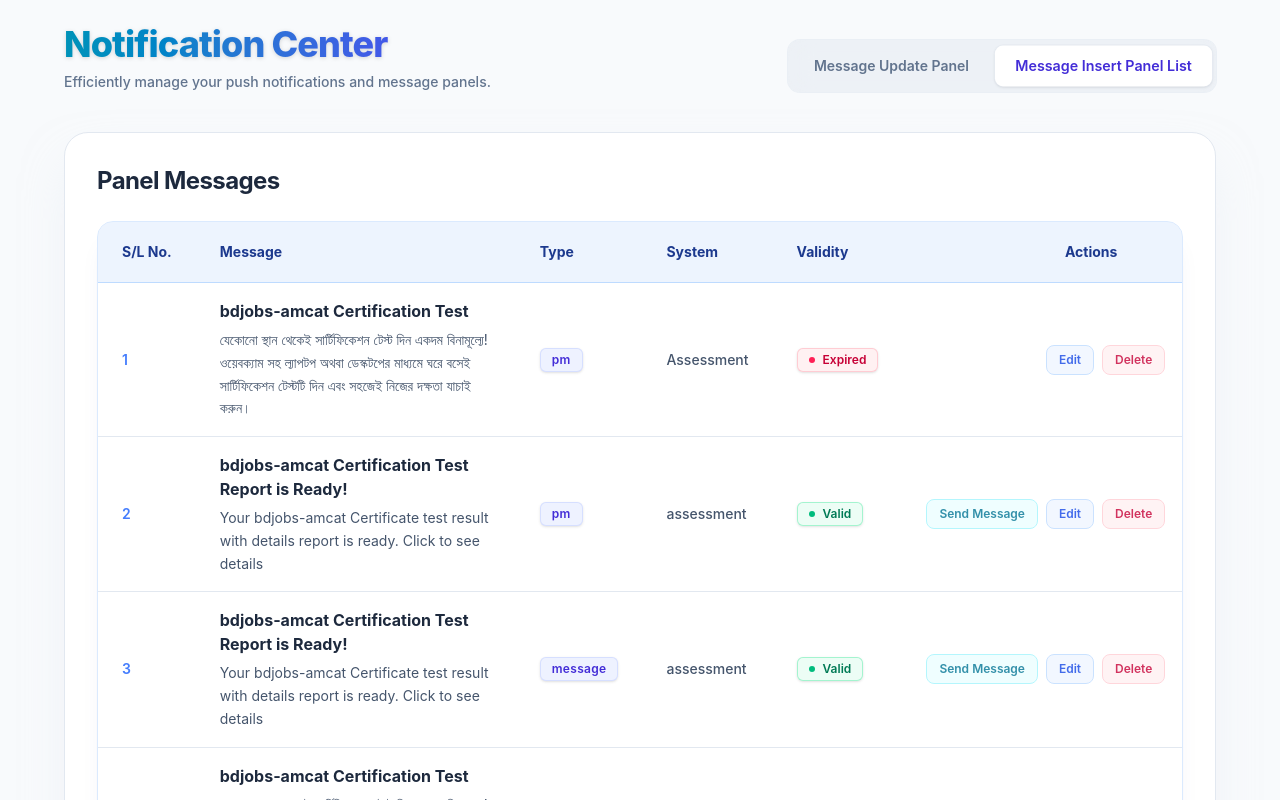
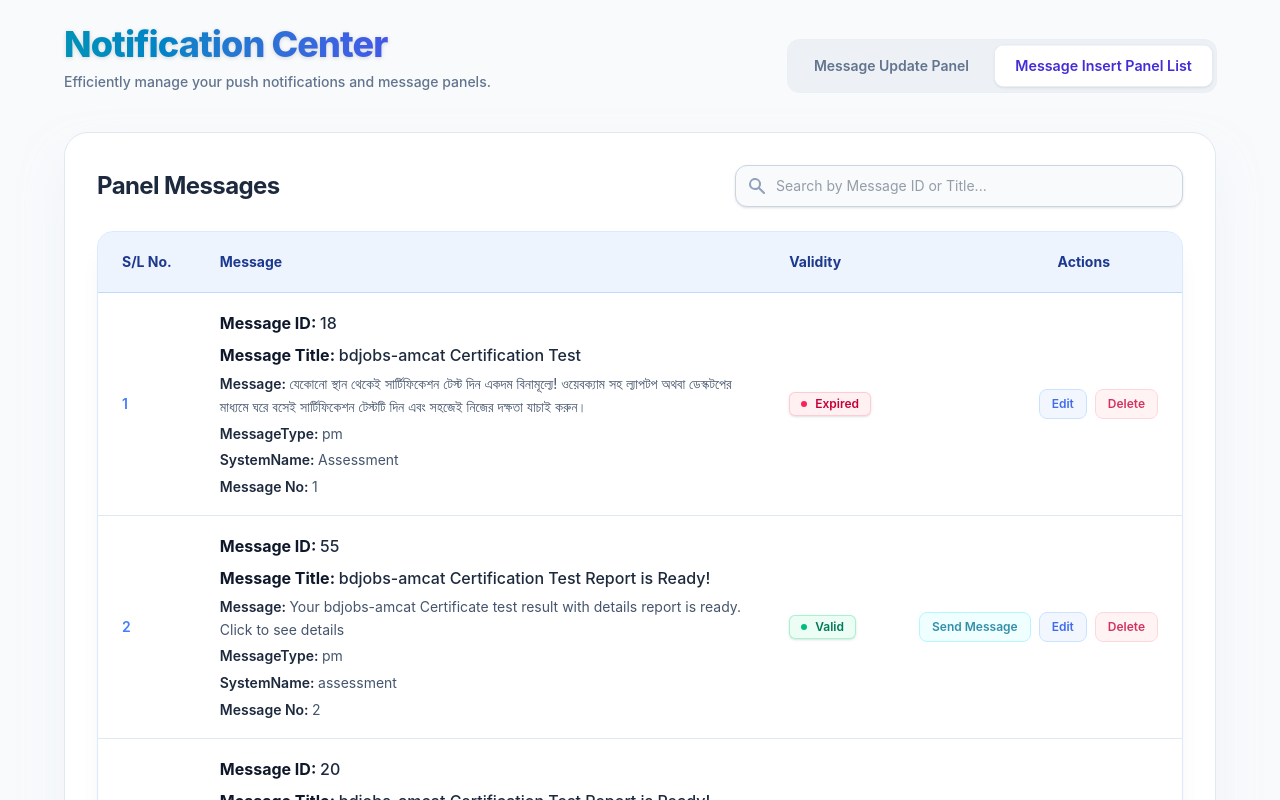
Before and after one commit to IrinOrchi/PushNotification, an Angular app in the folder push-notification/: page /PushNotifications in a window 1280 px wide. Shown: the top 800 px of the page. Built offline with nearby package versions, Linux system fonts and the light colour scheme.

Commit message:
search bar

```diff
--- a/push-notification/src/app/pages/push-notifications/push-notifications.component.html
+++ b/push-notification/src/app/pages/push-notifications/push-notifications.component.html
@@ -157,8 +157,31 @@
       <!-- Message Insert Panel List Tab -->
       @if (activeTab() === 'panel') {
         <div class="relative z-10 animate-in fade-in slide-in-from-bottom-4 duration-500 ease-out">
-          <div class="mb-6 flex items-center justify-between">
+          <div class="mb-6 flex flex-col gap-4 sm:flex-row sm:items-center sm:justify-between">
             <h2 class="text-2xl font-bold tracking-tight text-slate-800">Panel Messages</h2>
+
+            <!-- Search Filter -->
+            <div class="relative w-full sm:max-w-xs md:max-w-md">
+              <div class="pointer-events-none absolute inset-y-0 left-0 flex items-center pl-3">
+                <svg xmlns="http://www.w3.org/2000/svg" class="h-5 w-5 text-slate-400" viewBox="0 0 20 20" fill="currentColor">
+                  <path fill-rule="evenodd" d="M8 4a4 4 0 100 8 4 4 0 000-8zM2 8a6 6 0 1110.89 3.476l4.817 4.817a1 1 0 01-1.414 1.414l-4.816-4.816A6 6 0 012 8z" clip-rule="evenodd" />
+                </svg>
+              </div>
+              <input
+                type="text"
+                [value]="searchQuery()"
+                (input)="updateSearch($event)"
+                placeholder="Search by Message ID or Title..."
+                class="block w-full rounded-xl border border-slate-300 bg-slate-50 py-2.5 pl-10 pr-10 text-sm text-slate-700 shadow-sm transition-all focus:border-indigo-500 focus:bg-white focus:outline-none focus:ring-2 focus:ring-indigo-500/20"
+              >
+              @if (searchQuery()) {
+                <button type="button" (click)="searchQuery.set('')" class="absolute inset-y-0 right-0 flex items-center pr-3 text-slate-400 hover:text-slate-600 focus:outline-none">
+                  <svg xmlns="http://www.w3.org/2000/svg" class="h-5 w-5" viewBox="0 0 20 20" fill="currentColor">
+                    <path fill-rule="evenodd" d="M4.293 4.293a1 1 0 011.414 0L10 8.586l4.293-4.293a1 1 0 111.414 1.414L11.414 10l4.293 4.293a1 1 0 01-1.414 1.414L10 11.414l-4.293 4.293a1 1 0 01-1.414-1.414L8.586 10 4.293 5.707a1 1 0 010-1.414z" clip-rule="evenodd" />
+                  </svg>
+                </button>
+              }
+            </div>
           </div>
 
           <div class="overflow-hidden rounded-2xl border border-blue-100 bg-white shadow-xl shadow-blue-900/5 transition-all">
@@ -168,28 +191,25 @@
                   <tr>
                     <th scope="col" class="whitespace-nowrap px-6 py-5 font-bold">S/L No.</th>
                     <th scope="col" class="px-6 py-5 font-bold">Message</th>
-                    <th scope="col" class="px-6 py-5 font-bold">Type</th>
-                    <th scope="col" class="px-6 py-5 font-bold">System</th>
                     <th scope="col" class="px-6 py-5 font-bold">Validity</th>
                     <th scope="col" class="px-6 py-5 text-right font-bold pr-[4.5rem]">Actions</th>
                   </tr>
                 </thead>
                 <tbody class="divide-y divide-slate-200">
-                  @for (msg of messages(); track msg.messageID; let i = $index) {
+                  @for (msg of filteredMessages(); track msg.messageID; let i = $index) {
                     <tr class="group transition-colors duration-200 hover:bg-blue-50/50" [class.bg-white]="i % 2 === 0" [class.bg-slate-50/50]="i % 2 !== 0">
                       <td class="whitespace-nowrap px-6 py-4 font-semibold text-blue-600/80 group-hover:text-blue-700 transition-colors">{{ i + 1 }}</td>
                       <td class="px-6 py-4 min-w-[20rem] max-w-2xl">
-                        <div class="flex flex-col gap-1.5 whitespace-normal break-words">
-                          <span class="font-bold text-slate-800 transition-colors text-base">{{ msg.parsedDetails?.msgTitle }}</span>
-                          <span class="text-sm text-slate-600 leading-relaxed transition-colors">{{ msg.parsedDetails?.msg }}</span>
+                        <div class="flex flex-col gap-1 text-sm text-slate-600 leading-relaxed transition-colors whitespace-normal break-words">
+                          <div class="text-base font-medium text-slate-800 py-0.5"><span class="font-bold text-slate-900">Message ID: </span>{{ msg.messageID }}</div>
+                          <div class="text-base font-medium text-slate-800 py-0.5"><span class="font-bold text-slate-900">Message Title: </span>{{ msg.parsedDetails?.msgTitle }}</div>
+                          <div><span class="font-semibold text-slate-800">Message: </span>{{ msg.parsedDetails?.msg }}</div>
+                          <div><span class="font-semibold text-slate-800">MessageType: </span>{{ msg.messageType }}</div>
+                          <div><span class="font-semibold text-slate-800">SystemName: </span>{{ msg.systemName }}</div>
+                          <div><span class="font-semibold text-slate-800">Message No: </span>{{ i + 1 }}</div>
+
                         </div>
                       </td>
-                      <td class="whitespace-nowrap px-6 py-4">
-                        <span class="inline-flex rounded-md bg-indigo-50 px-3 py-1 text-xs font-semibold tracking-wide text-indigo-700 ring-1 ring-inset ring-indigo-200/60 shadow-sm transition-all group-hover:bg-indigo-100">
-                          {{ msg.messageType }}
-                        </span>
-                      </td>
-                      <td class="whitespace-nowrap px-6 py-4 font-medium text-slate-600 group-hover:text-slate-800 transition-colors">{{ msg.systemName }}</td>
                       <td class="whitespace-nowrap px-6 py-4">
                         @if (msg.valid === 1) {
                           <span class="inline-flex items-center gap-2 rounded-md bg-emerald-50 px-3 py-1 text-xs font-semibold text-emerald-700 ring-1 ring-inset ring-emerald-200 shadow-sm transition-all group-hover:bg-emerald-100">
@@ -221,7 +241,7 @@
                     </tr>
                   } @empty {
                     <tr>
-                      <td colspan="6" class="px-6 py-12 text-center">
+                      <td colspan="4" class="px-6 py-12 text-center">
                         <div class="flex flex-col items-center justify-center gap-3">
                           <svg xmlns="http://www.w3.org/2000/svg" class="h-10 w-10 text-slate-400" fill="none" viewBox="0 0 24 24" stroke="currentColor">
                             <path stroke-linecap="round" stroke-linejoin="round" stroke-width="1.5" d="M20 13V6a2 2 0 00-2-2H6a2 2 0 00-2 2v7m16 0v5a2 2 0 01-2 2H6a2 2 0 01-2-2v-5m16 0h-2.586a1 1 0 00-.707.293l-2.414 2.414a1 1 0 01-.707.293h-3.172a1 1 0 01-.707-.293l-2.414-2.414A1 1 0 006.586 13H4" />
--- a/push-notification/src/app/pages/push-notifications/push-notifications.component.ts
+++ b/push-notification/src/app/pages/push-notifications/push-notifications.component.ts
@@ -13,6 +13,7 @@
   protected readonly notificationService = inject(PushNotificationService);
 
   activeTab = signal<'update' | 'panel'>('panel');
+  searchQuery = signal<string>('');
   selectedMessageId = signal<number | null>(null);
 
   selectedMessage = computed(() => {
@@ -55,6 +56,17 @@
 
   ]));
 
+  filteredMessages = computed(() => {
+    const query = this.searchQuery().toLowerCase().trim();
+    if (!query) return this.messages();
+
+    return this.messages().filter(m => {
+      const idMatch = m.messageID.toString().includes(query);
+      const titleMatch = m.parsedDetails?.msgTitle?.toLowerCase().includes(query) || false;
+      return idMatch || titleMatch;
+    });
+  });
+
   private initializeData(data: ApiResponseMessage[]): ApiResponseMessage[] {
     return data.map(item => {
       try {
@@ -72,6 +84,10 @@
       this.selectedMessageId.set(null);
       this.updateStatus.set(null);
     }
+  }
+
+  updateSearch(event: Event): void {
+    this.searchQuery.set((event.target as HTMLInputElement).value);
   }
 
   protected editMessage(id: number): void {
```
